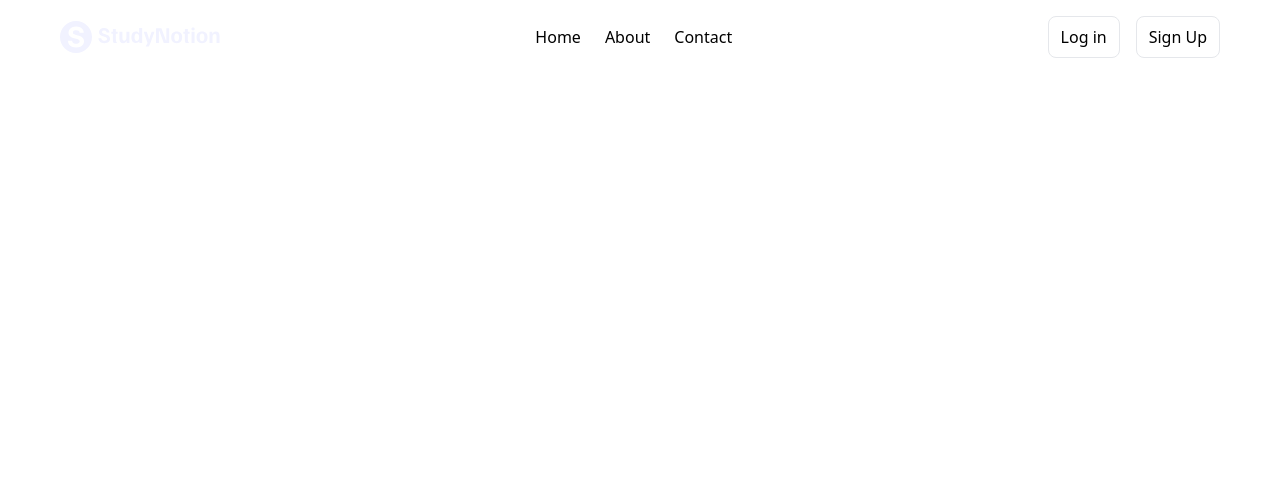
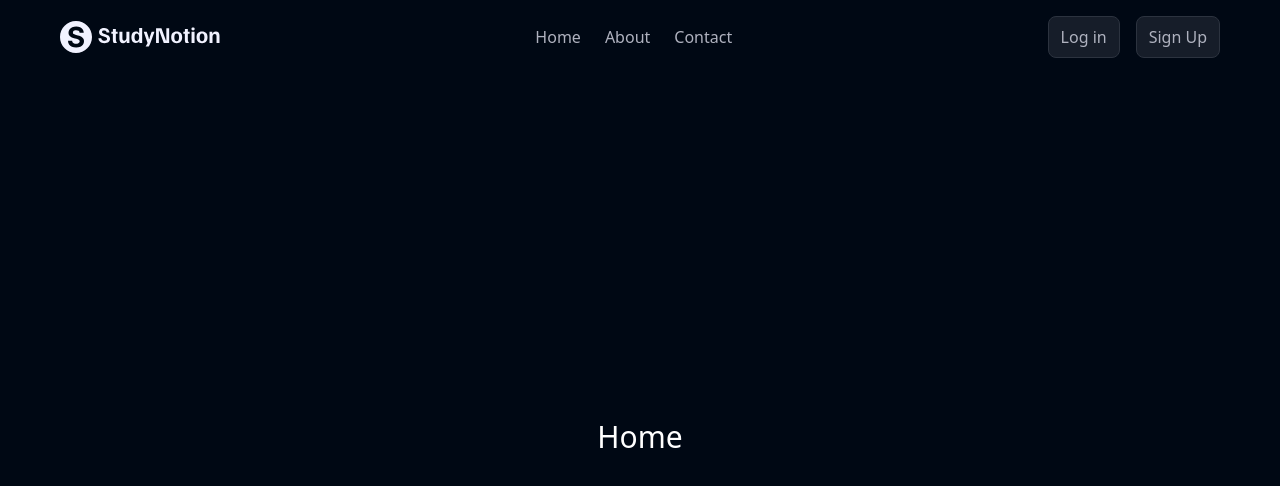
Before and after one commit to Gittushar88448/StudyNotion-React-app, a React (Create React App) app: page / in a window 1280 px wide. Shown: the top 486 px of the page. Built offline with nearby package versions, Linux system fonts and the light colour scheme.

Commit message:
full code with dependencies

```diff
--- a/package.json
+++ b/package.json
@@ -8,7 +8,10 @@
     "@testing-library/user-event": "^13.5.0",
     "react": "^18.2.0",
     "react-dom": "^18.2.0",
+    "react-icons": "^5.0.1",
+    "react-router-dom": "^6.22.3",
     "react-scripts": "5.0.1",
+    "react-toastify": "^10.0.5",
     "web-vitals": "^2.1.4"
   },
   "scripts": {
--- a/tailwind.config.js
+++ b/tailwind.config.js
@@ -4,7 +4,31 @@ module.exports = {
     "./src/**/*.{js,jsx,ts,tsx}",
   ],
   theme: {
-    extend: {},
+    extend: {
+      fontFamily: {
+        inter: ["Inter", "sans-serif"],
+      },
+      colors: {
+        richblack: {
+          5: "#F1F2FF",
+          25: "#DBDDEA",
+          100: "#AFB2BF",
+          200: "#999DAA",
+          700: "#2C333F",
+          800: "#161D29",
+          900: "#000814",
+        },
+        blue: {
+          100: "#47A5C5",
+        },
+        pink: {
+          200: "#EF476F",
+        },
+        yellow: {
+          50: "#FFD60A",
+        },
+      },
+    },
   },
   plugins: [],
 }
```
Also changed, not shown: 1 other file (tests, documents, lock files or other folders).
